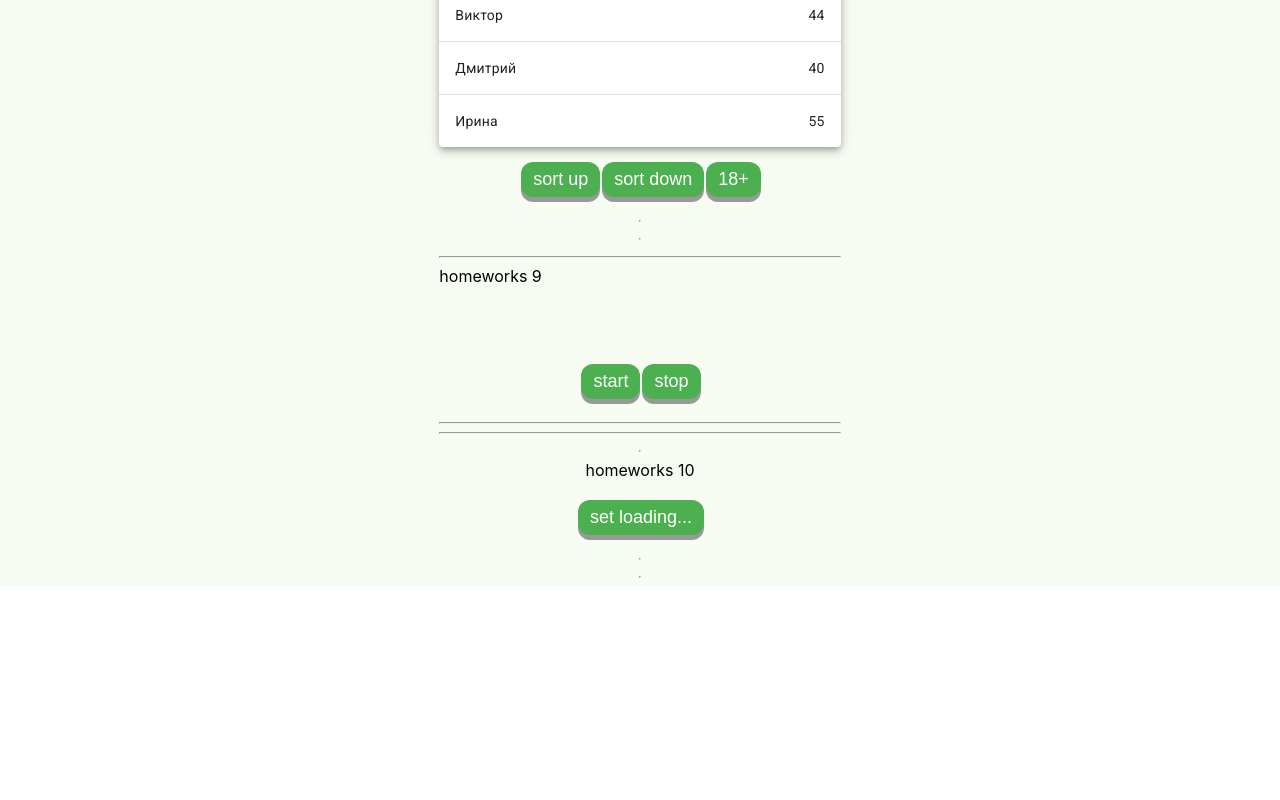
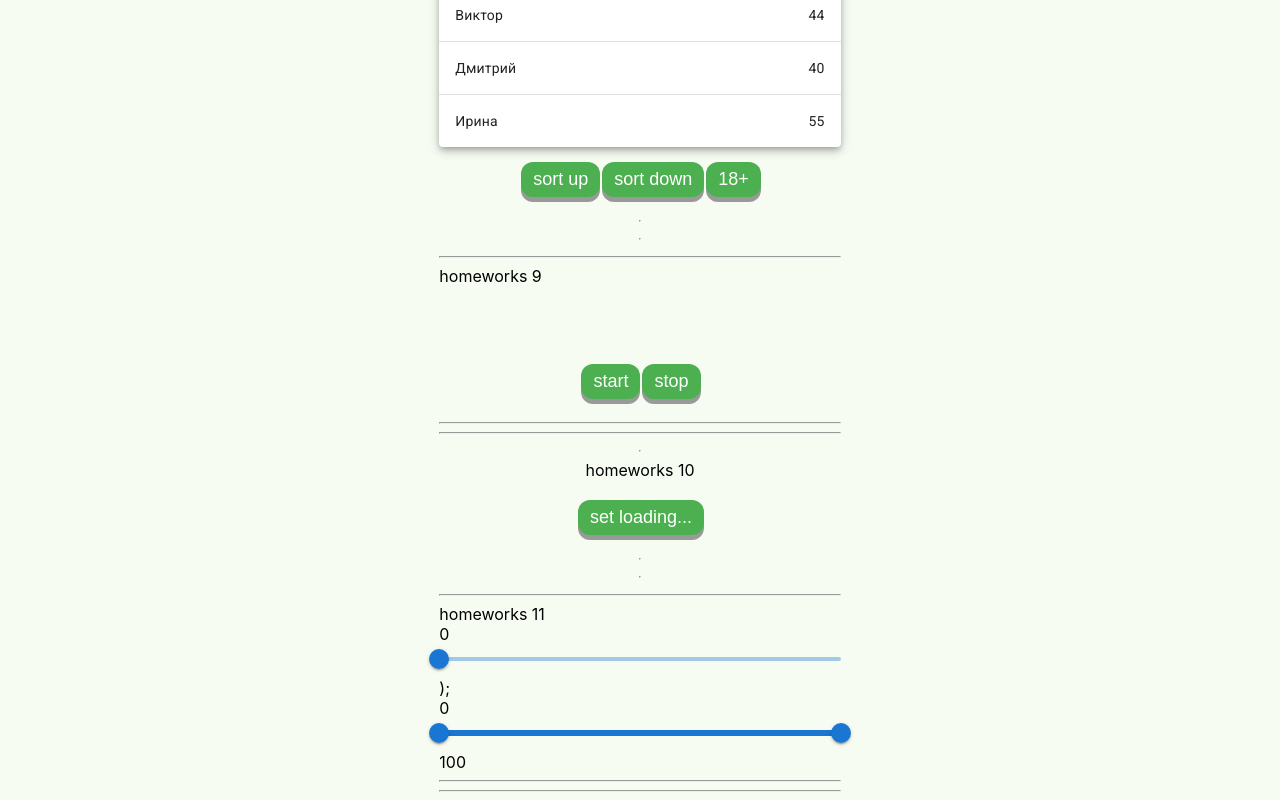
Before and after one commit to IvanFestina/small-tasks, a React (Create React App) app: page /junior in a window 1280 px wide. Shown: the part 760-1560 px from the top of the page. Before the commit the page ends 1346 px from the top, so only its background shows below. Built offline with nearby package versions, Linux system fonts and the light colour scheme.

Commit message:
done HW 13

```diff
--- a/package.json
+++ b/package.json
@@ -20,6 +20,7 @@
     "@types/react-router-dom": "^5.3.2",
     "@types/styled-components": "^5.1.18",
     "@types/uuid": "^8.3.3",
+    "axios": "^0.26.0",
     "classnames": "^2.3.1",
     "react": "^17.0.2",
     "react-dom": "^17.0.2",
--- a/src/p2-homeworks/h10/bll/store.ts
+++ b/src/p2-homeworks/h10/bll/store.ts
@@ -1,16 +1,17 @@
 import {loadingReducer} from './loadingReducer'
 import {combineReducers, createStore} from "redux";
+import {themeReducer} from "../../h12/bll/themeReducer";
 
-const reducers = combineReducers({
+const RootReducer = combineReducers({
     loading: loadingReducer,
-
+    theme: themeReducer
 })
 
-const store = createStore(reducers)
+const store = createStore(RootReducer)
 
 export default store
 
-export type AppStoreType = ReturnType<typeof reducers>
+export type AppStoreType = ReturnType<typeof RootReducer>
 
 // @ts-ignore
 window.store = store
--- a/src/p2-homeworks/h11/HW11.tsx
+++ b/src/p2-homeworks/h11/HW11.tsx
@@ -3,9 +3,11 @@ import SuperRange from './common/c7-SuperRange/SuperRange'
 import SuperDoubleRange from './common/c8-SuperDoubleRange/SuperDoubleRange'
 
 function HW11() {
-    const [value1, setValue1] = useState(0)
-    const [value2, setValue2] = useState(100)
+    const [valueArray, setValueArray] = useState<number[]>([0, 100])
 
+    const callbackSetValueArray = (newNumber: number) => {
+        setValueArray([newNumber, valueArray[1]])
+    }
     return (
         <div>
             <hr/>
@@ -13,18 +15,16 @@ function HW11() {
 
             {/*should work (должно работать)*/}
             <div>
-                <span>{value1}</span>
-                <SuperRange
-                    // сделать так чтоб value1 изменялось
+                <span>{valueArray[0]}</span>
+                <SuperRange firstValue={valueArray[0]}
+                            callbackSetValueArray={callbackSetValueArray}
                 />
             </div>
 
             <div>
-                <span>{value1}</span>
-                <SuperDoubleRange
-                    // сделать так чтоб value1 и value2 изменялось
-                />
-                <span>{value2}</span>
+                <span>{valueArray[0]}</span>
+                <SuperDoubleRange valueArray={valueArray} setValueArray={setValueArray}/>
+                <span>{valueArray[1]}</span>
             </div>
 
             <hr/>
--- a/src/p2-homeworks/h11/common/c7-SuperRange/SuperRange.tsx
+++ b/src/p2-homeworks/h11/common/c7-SuperRange/SuperRange.tsx
@@ -1,5 +1,6 @@
 import React, {ChangeEvent, DetailedHTMLProps, InputHTMLAttributes} from 'react'
 import s from './SuperRange.module.css'
+import {Box, Slider, Stack} from "@mui/material";
 
 // тип пропсов обычного инпута
 type DefaultInputPropsType = DetailedHTMLProps<InputHTMLAttributes<HTMLInputElement>, HTMLInputElement>
@@ -7,35 +8,42 @@ type DefaultInputPropsType = DetailedHTMLProps<InputHTMLAttributes<HTMLInputElem
 // здесь мы говорим что у нашего инпута будут такие же пропсы как у обычного инпута
 // (чтоб не писать value: string, onChange: ...; они уже все описаны в DefaultInputPropsType)
 type SuperRangePropsType = DefaultInputPropsType & { // и + ещё пропсы которых нет в стандартном инпуте
-    onChangeRange?: (value: number) => void
+    callbackSetValueArray: (newValue: number) => void
+    firstValue: number
 };
 
 const SuperRange: React.FC<SuperRangePropsType> = (
     {
         type, // достаём и игнорируем чтоб нельзя было задать другой тип инпута
-        onChange, onChangeRange,
+        // onChange, onChangeRange,
         className,
-
+        callbackSetValueArray,
+        firstValue,
         ...restProps// все остальные пропсы попадут в объект restProps
     }
 ) => {
-    const onChangeCallback = (e: ChangeEvent<HTMLInputElement>) => {
-        onChange && onChange(e) // сохраняем старую функциональность
-
-        onChangeRange && onChangeRange(+e.currentTarget.value)
+    const onChangeCallback = (event: Event, newValue: number | number[]) => {
+        // onChange && onChange(newValue) // сохраняем старую функциональность
+        callbackSetValueArray(newValue as number)
+        console.log(event, newValue)
     }
 
     const finalRangeClassName = `${s.range} ${className ? className : ''}`
 
     return (
         <>
-            <input
-                type={'range'}
+            <Slider
+                value={firstValue}
                 onChange={onChangeCallback}
-                className={finalRangeClassName}
+                valueLabelDisplay="auto"
+            />
 
-                {...restProps} // отдаём инпуту остальные пропсы если они есть (value например там внутри)
-            />
+            {/*<Box sx={{ width: 300 }}>*/}
+            {/*  <Stack spacing={2} direction="row" sx={{ mb: 1 }} alignItems="center">*/}
+            {/*    <Slider color='secondary' value={firstValue} onChange={onChangeCallback} />*/}
+            {/*  </Stack>*/}
+            {/*</Box>*/}
+            );
         </>
     )
 }
--- a/src/p2-homeworks/h11/common/c8-SuperDoubleRange/SuperDoubleRange.tsx
+++ b/src/p2-homeworks/h11/common/c8-SuperDoubleRange/SuperDoubleRange.tsx
@@ -1,22 +1,29 @@
 import React from 'react'
+import {Slider} from "@mui/material";
 
 type SuperDoubleRangePropsType = {
     onChangeRange?: (value: [number, number]) => void
-    value?: [number, number]
-    // min, max, step, disable, ...
+    valueArray?: number[]
+    setValueArray: (value: number[]) => void
+    min?: number
+    max?: number
+    disable?: boolean
+    // step
 }
 
 const SuperDoubleRange: React.FC<SuperDoubleRangePropsType> = (
     {
-        onChangeRange, value,
+        onChangeRange, valueArray, setValueArray,
         // min, max, step, disable, ...
     }
 ) => {
     // сделать самому, можно подключать библиотеки
-
+    const updateRange = (e: Event, data: number | number[]) => {
+        setValueArray(data as number[])
+    }
     return (
         <>
-            DoubleRange
+                <Slider value={valueArray} onChange={updateRange}   disableSwap/>
         </>
     )
 }
--- a/src/p2-homeworks/h12/HW12.tsx
+++ b/src/p2-homeworks/h12/HW12.tsx
@@ -1,12 +1,20 @@
 import React from "react";
 import s from "./HW12.module.css";
+import SuperRadio from "../h7/common/c6-SuperRadio/SuperRadio";
+import {useDispatch, useSelector} from "react-redux";
+import {ChangeThemeAC} from "./bll/themeReducer";
+import {AppStoreType} from "../h10/bll/store";
 
-const themes = ['dark', 'red', 'some'];
 
 function HW12() {
-    const theme = 'some'; // useSelector
-
-    // useDispatch, onChangeCallback
+    const themes = useSelector<AppStoreType, string[]>(state => state.theme.themes)
+    const theme = useSelector<AppStoreType, string>(state => state.theme.currentTheme)
+    const dispatch = useDispatch()
+    const onChangeCallback = (e: any) => {
+        console.log(e)
+    // сохранение схемы в редакс
+    dispatch(ChangeThemeAC(e))
+    }
 
     return (
         <div className={s[theme]}>
@@ -16,7 +24,12 @@ function HW12() {
             </span>
 
             {/*should work (должно работать)*/}
-            {/*SuperSelect or SuperRadio*/}
+            <SuperRadio
+                    name={'radio'}
+                    options={themes}
+                    value={theme}
+                    onChangeOption={onChangeCallback}
+                />
 
             <hr/>
         </div>
--- a/src/p2-homeworks/h12/bll/themeReducer.ts
+++ b/src/p2-homeworks/h12/bll/themeReducer.ts
@@ -1,14 +1,23 @@
-const initState = {
+const initState: InitialStateType = {
+    themes: ['dark', 'red', 'some'],
+    currentTheme: 'some'
+};
+type InitialStateType = {
+    themes: string[]
+    currentTheme: string
+}
 
-};
-
-export const themeReducer = (state = initState, action: any): any => { // fix any
+export const themeReducer = (state: InitialStateType = initState, action: ChangeThemeActionType): InitialStateType => {
     switch (action.type) {
-        case "": {
-            return state;
+        case "CHANGE-THEME": {
+            return {
+            ...state,
+            currentTheme: action.theme
+            }
         }
         default: return state;
     }
 };
 
-export const changeThemeC = (): any => {}; // fix any
+type ChangeThemeActionType = ReturnType<typeof ChangeThemeAC>
+export const ChangeThemeAC = (theme: string) => ({type: "CHANGE-THEME", theme} as const);
--- /dev/null
+++ b/src/p2-homeworks/h13/Api/Api-HW13.ts
@@ -0,0 +1,12 @@
+import axios from 'axios'
+//RequestsAPI
+
+let instance = axios.create({
+baseURL: 'https://neko-cafe-back.herokuapp.com/'
+})
+
+export const HW_Api = {
+    postAuth(success: boolean) {
+        return instance.post(`auth/test`, {"success": success}, {})
+    }
+}
--- /dev/null
+++ b/src/p2-homeworks/h13/HW13.tsx
@@ -0,0 +1,9 @@
+import React from 'react'
+import {Request} from "./Request";
+
+export const HW13 = () => {
+
+    return <div>
+        <Request/>
+    </div>
+}
--- /dev/null
+++ b/src/p2-homeworks/h13/Request.tsx
@@ -0,0 +1,41 @@
+import React, {useState} from 'react'
+import {Favorite, FavoriteBorder} from "@mui/icons-material";
+import {Button, Checkbox} from "@mui/material";
+import axios from "axios";
+import {HW_Api} from "./Api/Api-HW13";
+
+ let instance = axios.create({
+        baseURL: 'https://neko-cafe-back.herokuapp.com/'
+    })
+
+export const Request = () => {
+    const [success, setSuccess] = useState<boolean>(true)
+    const [errorText, setErrorText] = useState<string>('')
+
+
+
+    const onButtonSendClickHandler = () => {
+    HW_Api.postAuth(success)
+        .then(response => {
+            setErrorText(response.data.errorText)
+        })
+        .catch(error => {
+            setErrorText(error.response ? error.response.data.errorText : error.message)
+        })
+    }
+    const onChangeCheckboxHandler = () => {
+        setSuccess(!success)
+    }
+
+
+    return <div style={{display: 'flex', flexDirection: 'column', alignItems: 'center'}}>
+        <div>
+            <Button onClick={onButtonSendClickHandler} variant="contained">Contained</Button>
+            <Checkbox checked={success} onChange={onChangeCheckboxHandler} icon={<FavoriteBorder/>}
+                      checkedIcon={<Favorite/>}/>
+        </div>
+        <div>
+            <span>{errorText}</span>
+        </div>
+    </div>
+}
--- a/src/p2-homeworks/h5/pages/Junior.tsx
+++ b/src/p2-homeworks/h5/pages/Junior.tsx
@@ -5,6 +5,7 @@ import HW7 from "../../h7/HW7";
 import HW8 from "../../h8/HW8";
 import HW9 from "../../h9/HW9";
 import HW10 from "../../h10/HW10";
+import HW11 from "../../h11/HW11";
 
 function Junior() {
     return (
@@ -14,6 +15,8 @@ function Junior() {
             <HW8/>
             <HW9/>
             <HW10/>
+            <HW11/>
+
         </div>
     )
 }
--- a/src/p2-homeworks/h5/pages/JuniorPlus.tsx
+++ b/src/p2-homeworks/h5/pages/JuniorPlus.tsx
@@ -1,11 +1,12 @@
 import React from 'react'
-import HW6 from "../../h6/HW6";
+import HW12 from "../../h12/HW12";
+import {HW13} from "../../h13/HW13";
 
 function JuniorPlus() {
     return (
         <div>
-            <HW6/>
-
+            <HW12/>
+            <HW13/>
         </div>
     )
 }
```
Also changed, not shown: src/p2-homeworks/h10/bll/assets/preloader.svg (added), 1 other file (tests, documents, lock files or other folders).
